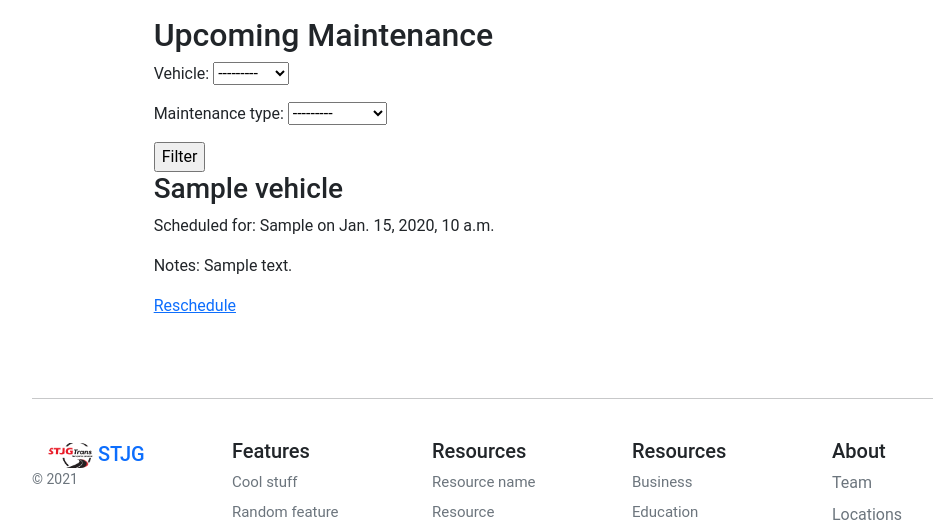
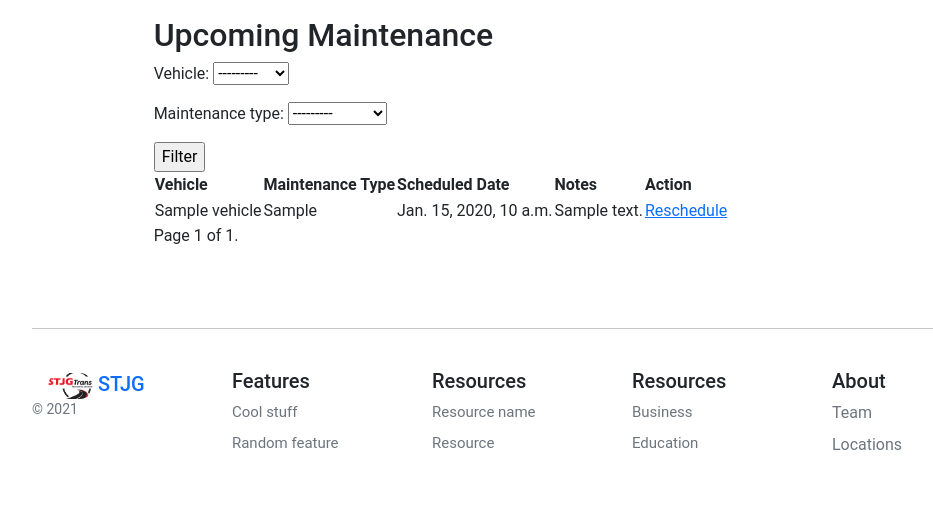
Before and after one commit to ezzimo/FleetManager, a Django app: template templates/maintenance/maintenance_schedule_list.html in a window 1280 px wide. Shown: the part 107-630 px from the top of the page, without its empty margins (120-1053 px from the left). Run offline with Django 3.2, Linux system fonts and the light colour scheme; tables that the repository leaves empty hold one stand-in row (values such as "Sample post"); the template is opened without the code that fills it: values that come from a table or form of the project are taken from there, most other values are stand-ins (such as "Sample title", 1, 10 or a date in 2020); parts of the project's set-up code (start-up, migrations or seed data) failed here and were passed over; some libraries are stand-ins or nearby versions.

Commit message:
Title: Optimize views and add pagination and styling to templates
Body:
This commit introduces several key improvements to the views and templates of the maintenance module. The changes are aimed at enhancing performance, improving user experience, and making the interface more visually appealing.

Key changes:
1. Optimized the views for MaintenanceRecord and MaintenanceSchedule by using Django's select_related and prefetch_related methods. This reduces the number of database queries, improving the performance of these views, especially when dealing with large data sets.
2. Implemented pagination in the MaintenanceRecordListView and MaintenanceScheduleListView views. This makes it easier for users to navigate through large lists of records and schedules.
3. Updated the 'maintenance_record_list.html' and 'maintenance_schedule_list.html' templates to display data in a tabular format. This makes the data easier to read and understand.
4. Added styling to the tables for a more polished and professional look.

These changes should significantly improve the speed and usability of the maintenance module.

```diff
--- a/templates/maintenance/maintenance_schedule_list.html
+++ b/templates/maintenance/maintenance_schedule_list.html
@@ -8,18 +8,49 @@
     <input type="submit" value="Filter">
   </form>
 
-  {% for schedule in schedules %}
-    {% if not filter_form.cleaned_data.vehicle or schedule.vehicle == filter_form.cleaned_data.vehicle %}
-      {% if not filter_form.cleaned_data.maintenance_type or schedule.maintenance_type == filter_form.cleaned_data.maintenance_type %}
-        <div>
-          <h3>{{ schedule.vehicle }}</h3>
-          <p>Scheduled for: {{ schedule.maintenance_type }} on {{ schedule.scheduled_date }}</p>
-          <p>Notes: {{ schedule.notes }}</p>
-          <a href="{% url 'maintenance:reschedule_maintenance' schedule.id %}">Reschedule</a>
-        </div>
-      {% endif %}
-    {% endif %}
-  {% empty %}
-    <p>No maintenance scheduled.</p>
-  {% endfor %}
+  <table>
+    <thead>
+      <tr>
+        <th>Vehicle</th>
+        <th>Maintenance Type</th>
+        <th>Scheduled Date</th>
+        <th>Notes</th>
+        <th>Action</th>
+      </tr>
+    </thead>
+    <tbody>
+      {% for schedule in schedules %}
+        <tr>
+          <td>{{ schedule.vehicle }}</td>
+          <td>{{ schedule.maintenance_type }}</td>
+          <td>{{ schedule.scheduled_date }}</td>
+          <td>{{ schedule.notes }}</td>
+          <td><a href="{% url 'maintenance:update_maintenance_schedule' schedule.id %}">Reschedule</a></td>
+        </tr>
+      {% empty %}
+        <tr>
+          <td colspan="5">No maintenance scheduled.</td>
+        </tr>
+      {% endfor %}
+    </tbody>
+  </table>
+
+  <div class="pagination">
+    <span class="step-links">
+        {% if page_obj.has_previous %}
+            <a href="?page=1">&laquo; first</a>
+            <a href="?page={{ page_obj.previous_page_number }}">previous</a>
+        {% endif %}
+
+        <span class="current">
+            Page {{ page_obj.number }} of {{ page_obj.paginator.num_pages }}.
+        </span>
+
+        {% if page_obj.has_next %}
+            <a href="?page={{ page_obj.next_page_number }}">next</a>
+            <a href="?page={{ page_obj.paginator.num_pages }}">last &raquo;</a>
+        {% endif %}
+    </span>
+</div>
+
 {% endblock %}
```
Also changed, not shown: maintenance/views.py (+12 -10 lines), templates/maintenance/maintenance_record_list.html (+42 -14 lines).
